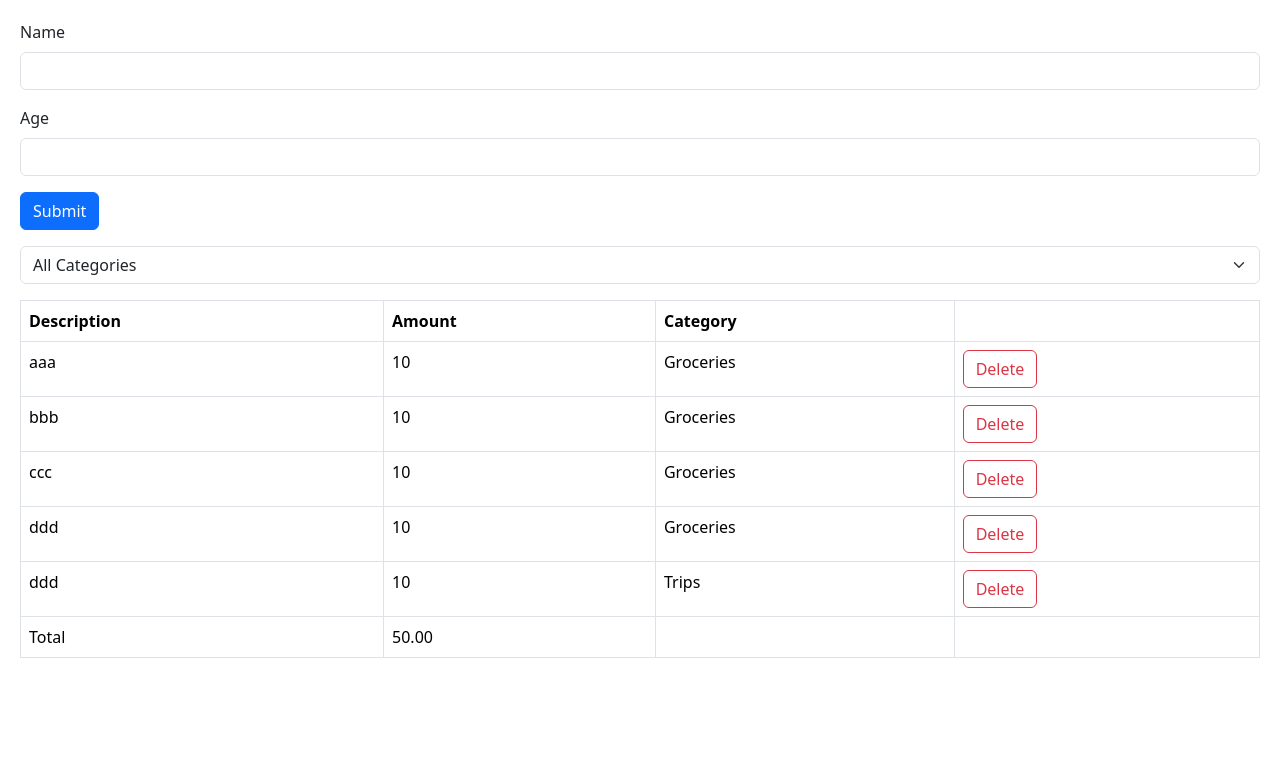
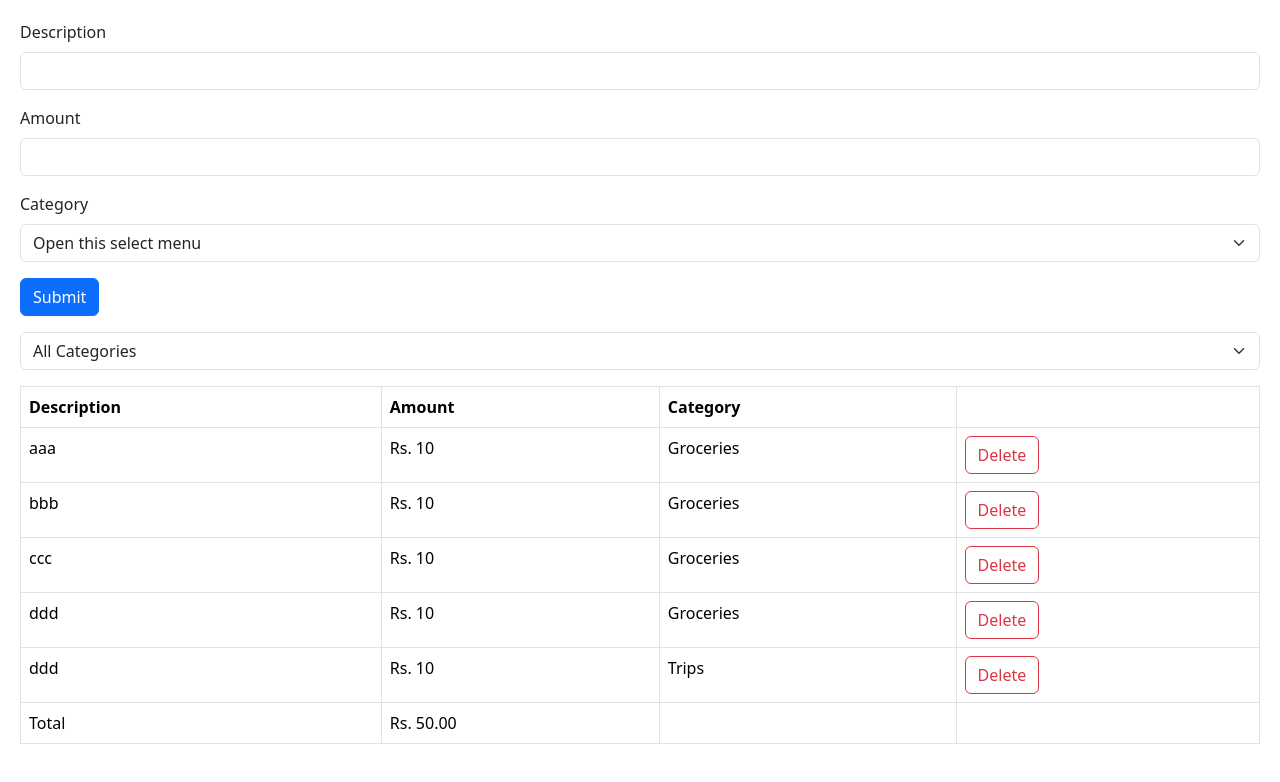
Before and after one commit to kartikeshwar156/React_Indentity_List, a React (Vite) app in the folder react_f_pro/: page / in a window 1280 px wide. Shown: the top 782 px of the page. Built offline with nearby package versions, Linux system fonts and the light colour scheme.

Commit message:
Completely created expense form, through zod validation and form hook

```diff
--- a/react_f_pro/src/App.tsx
+++ b/react_f_pro/src/App.tsx
@@ -5,10 +5,10 @@ import ExpenseFilter from "./Components/ExpenseFilter";
 import { useState } from "react";
 import Expenselist from "./Expense_tracker/Components/Expenselist";
 
-export const categories=["Groceries", "Entairtainment", "Education", "Travelling", "Fast Food", "Stocks"]
+export const categories=["Groceries", "Entairtainment", "Education", "Travelling", "Fast Food", "Stocks"] as const
 
 function App() {
-  const [expenses, setExpenses] = useState( [
+  const [expenses, setExpenses] = useState([
     { id: 1, description: "aaa", amount: 10, category: "Groceries"},
     { id: 2, description: "bbb", amount: 10, category: "Groceries"},
     { id: 3, description: "ccc", amount: 10, category: "Groceries"},
@@ -17,15 +17,15 @@ function App() {
   ]);
 
   // let shown_list=expenses;
-  const [shown_list, set_shown_list]=useState(expenses)
+  // const [shown_list, set_shown_list]=useState(expenses)
 
-  function on_selection(category_given: string){
+  // function on_selection(category_given: string){
 
-    console.log(category_given)
-    // shown_list=expenses.filter(e => e.category===category_given? e : null)
-    set_shown_list(category_given ? expenses.filter(e => e.category===category_given) : expenses)
+  //   console.log(category_given)
+  //   // shown_list=expenses.filter(e => e.category===category_given? e : null)
+  //   set_shown_list(category_given ? expenses.filter(e => e.category===category_given) : expenses)
 
-  }
+  // }
 
   function handleonDelete(id_delete: number)
   {
@@ -33,11 +33,18 @@ function App() {
 
   }
 
+  function onSubmit(data: { description: string; amount: number; category: "Groceries" | "Entairtainment" | "Education" | "Travelling" | "Fast Food" | "Stocks"; })
+  {
+    setExpenses([...expenses, {...data, id: expenses.length+1}])
+    // set_shown_list(expenses)
+    console.log(data)
+  }
+
   return (
     <>
-      <Form/>
-      <ExpenseFilter onSelectCategory={(category_given)=>on_selection(category_given)}></ExpenseFilter>
-      <Expenselist expenses={shown_list} onDelete={(id)=>handleonDelete(id)} />
+      <ExpenseForm onSubmit={(data) => onSubmit(data)} />
+      <ExpenseFilter onSelectCategory={(category_given)=>category_given ? expenses.filter(e => e.category===category_given) : expenses}></ExpenseFilter>
+      <Expenselist expenses={expenses} onDelete={(id)=>handleonDelete(id)} />
     </>
   );
 }
--- a/react_f_pro/src/Components/ExpenseFilter.tsx
+++ b/react_f_pro/src/Components/ExpenseFilter.tsx
@@ -1,4 +1,5 @@
 import React from "react";
+import categories from "../Expense_tracker/Categories";
 
 interface props {
   onSelectCategory: (category: string) => void;
--- a/react_f_pro/src/Components/ExpenseForm.tsx
+++ b/react_f_pro/src/Components/ExpenseForm.tsx
@@ -1,34 +1,62 @@
 import React from "react";
-import { categories } from "../App";
+import categories from "../Expense_tracker/Categories";
+import {useForm} from 'react-hook-form';
+import { zodResolver } from "@hookform/resolvers/zod";
+import {z} from 'zod';
+import Message from "./Message";
 
-const ExpenseForm = () => {
+interface props{
+	onSubmit: (data: ExpenseFormData) => void;
+}
+
+const schema = z.object({
+
+	description: z.string().min(3, {message: "description must be atleast of 3 characters"}).max(50),
+	amount: z.number({invalid_type_error: "Amount is Required"}).min(0.01).max(1000000),
+	category: z.enum(categories, {
+		errorMap: () => ({message: "Category is Required"})
+	}) // here categories input should be read only, so we added "as const" to original categories array
+
+})
+
+type ExpenseFormData = z.infer<typeof schema>
+
+const ExpenseForm = ({onSubmit}:props) => {
+
+	const {register, handleSubmit, formState: {errors}, reset}=useForm<ExpenseFormData>({resolver: zodResolver(schema)})
   return (
     <>
-      <form>
+      <form onSubmit={handleSubmit((data)=>{
+				onSubmit(data);
+				reset();
+			})}>
 			<div className="mb-3">
 			  <label htmlFor="description" className="form-label">
 				 Description
 			  </label>
-			  <input id="description" type="text" className="form-control" />
+			  <input {...register('description')} id="description" type="text" className="form-control" />
+			  {errors.description && <p className="text-danger">{errors.description.message}</p>}
 			</div>
 			<div className="mb-3">
 			  <label htmlFor="amount" className="form-label">
 				 Amount
 			  </label>
-			  <input id="amount" type="number" className="form-control" />
+			  <input {...register('amount', {valueAsNumber: true})} id="amount" type="number" className="form-control" />
+			  {errors.amount && <p className="text-danger" >{errors.amount.message}</p>}
 			</div>
 			<div className="mb-3">
 			  <label htmlFor="category" className="form-label">
 				 Category
 			  </label>
-			  <select id="category" className="form-select">
-						 <option selected>Open this select menu</option>
+			  <select {...register('category')} id="category" className="form-select">
+						 <option value=''>Open this select menu</option>
 				 {/*
 				 <option value="1">One</option>
 				 <option value="2">Two</option>
 				 <option value="3">Three</option> */}
 						 {categories.map(item => <option key={item} value={item}> {item} </option>)}
 			  </select>
+			  {errors.category && <p className="text-danger" >{errors.category.message}</p>}
 			</div>
 					<button className="btn btn-primary" type="submit">Submit</button>
 		</form>
--- a/react_f_pro/src/Components/Form.tsx
+++ b/react_f_pro/src/Components/Form.tsx
@@ -1,7 +1,8 @@
 import React from 'react'
-
+import z from 'zod'
 import { FormEvent, useState } from 'react';
 import { useForm } from 'react-hook-form';
+
 
 const Form = () => {
 
--- /dev/null
+++ b/react_f_pro/src/Expense_tracker/Categories.ts
@@ -0,0 +1,2 @@
+ const categories=["Groceries", "Entairtainment", "Education", "Travelling", "Fast Food", "Stocks"] as const
+export default categories
--- a/react_f_pro/src/Expense_tracker/Components/Expenselist.tsx
+++ b/react_f_pro/src/Expense_tracker/Components/Expenselist.tsx
@@ -29,7 +29,7 @@ const Expenselist = ({expenses, onDelete}: props) => {
         <tbody>
 			{expenses.map(expense => <tr key={expense.id}>
 				<td>{expense.description}</td>
-				<td>{expense.amount}</td>
+				<td>Rs. {expense.amount}</td>
 				<td>{expense.category}</td>
 				<td><button className="btn btn-outline-danger" onClick={()=>onDelete(expense.id)}>Delete</button></td>
 			</tr>)}
@@ -37,7 +37,7 @@ const Expenselist = ({expenses, onDelete}: props) => {
 		  <tfoot>
 			<tr>
 				<td>Total</td>
-				<td>{expenses.reduce((acc, expense) => acc + expense.amount, 0).toFixed(2)}</td>
+				<td>Rs. {expenses.reduce((acc, expense) => acc + expense.amount, 0).toFixed(2)}</td>
 				<td></td>
 				<td></td>
 			</tr>
```
